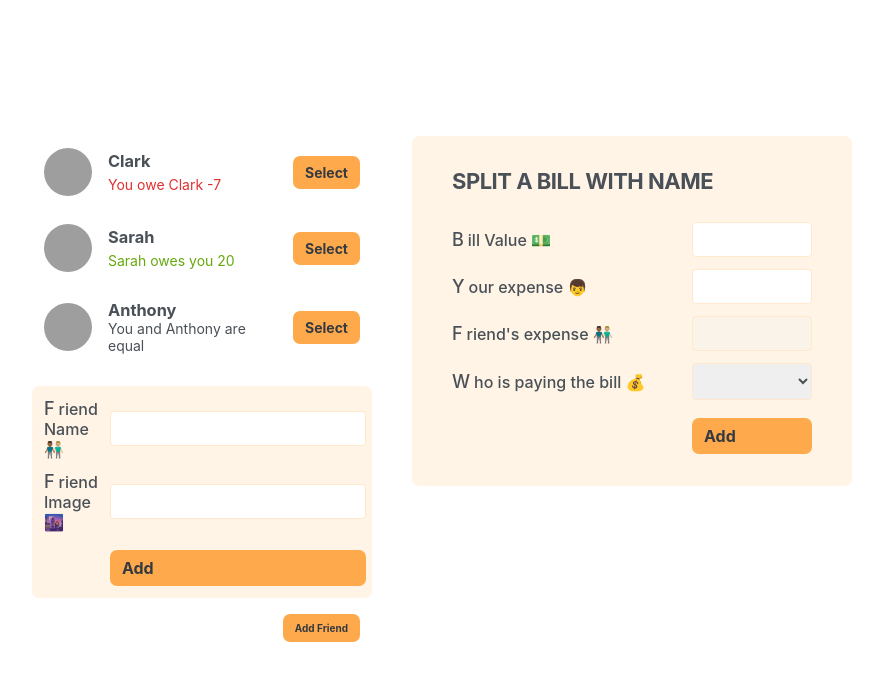
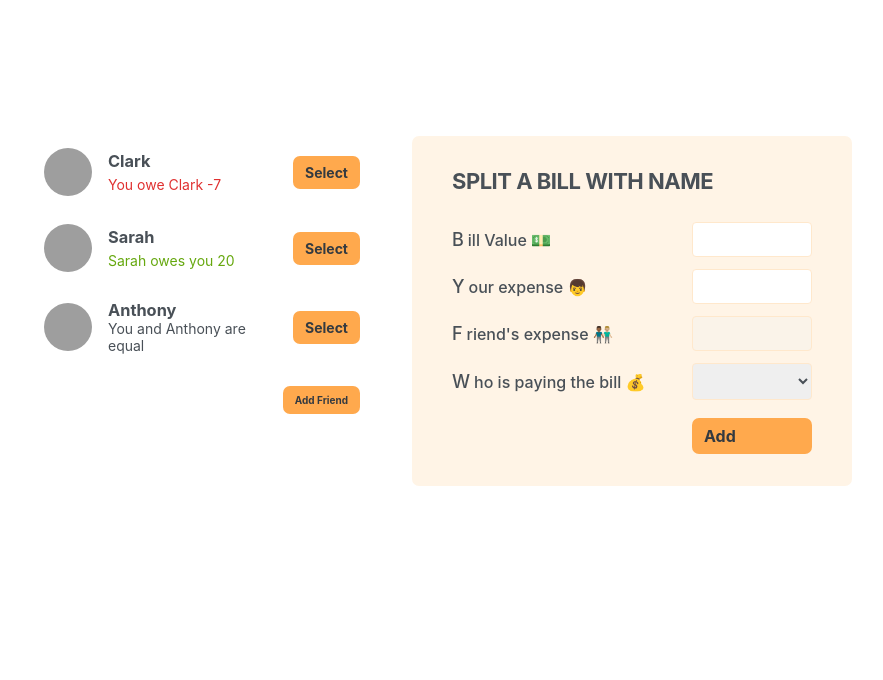
Before and after one commit to Mo2men7/Eat-n-Split, a React (Create React App) app: page / in a window 1280 px wide. Shown: the top 680 px of the page, without its empty margins (198-1081 px from the left). Built offline with nearby package versions, Linux system fonts and the light colour scheme; grey boxes are pictures that could not be loaded.

Commit message:
Displaying the form add friend

```diff
--- a/src/App.js
+++ b/src/App.js
@@ -1,3 +1,5 @@
+import { useState } from "react";
+
 const initialFriends = [
   {
     id: 118836,
@@ -20,15 +22,29 @@
 ];
 
 export default function App() {
+  const [showAddFriend, setShowAddFriend] = useState(false);
+  function handleShowAddFriend() {
+    setShowAddFriend(!showAddFriend);
+  }
   return (
     <div className="app">
       <div className="sidebar">
         <FirendsList />
-        <FormAddFriend />
-        <Button>Add Friend</Button>
+        {showAddFriend && <FormAddFriend />}
+        <Button onClick={handleShowAddFriend}>
+          {showAddFriend ? "Close" : "Add Friend"}
+        </Button>
       </div>
       <FormSplitBill />
     </div>
+  );
+}
+
+function Button({ children, onClick }) {
+  return (
+    <buttom className="button" onClick={onClick}>
+      {children}
+    </buttom>
   );
 }
 
@@ -62,10 +78,6 @@
       <Button>Select</Button>
     </li>
   );
-}
-
-function Button({ children }) {
-  return <buttom className="button">{children}</buttom>;
 }
 
 function FormAddFriend() {
```
